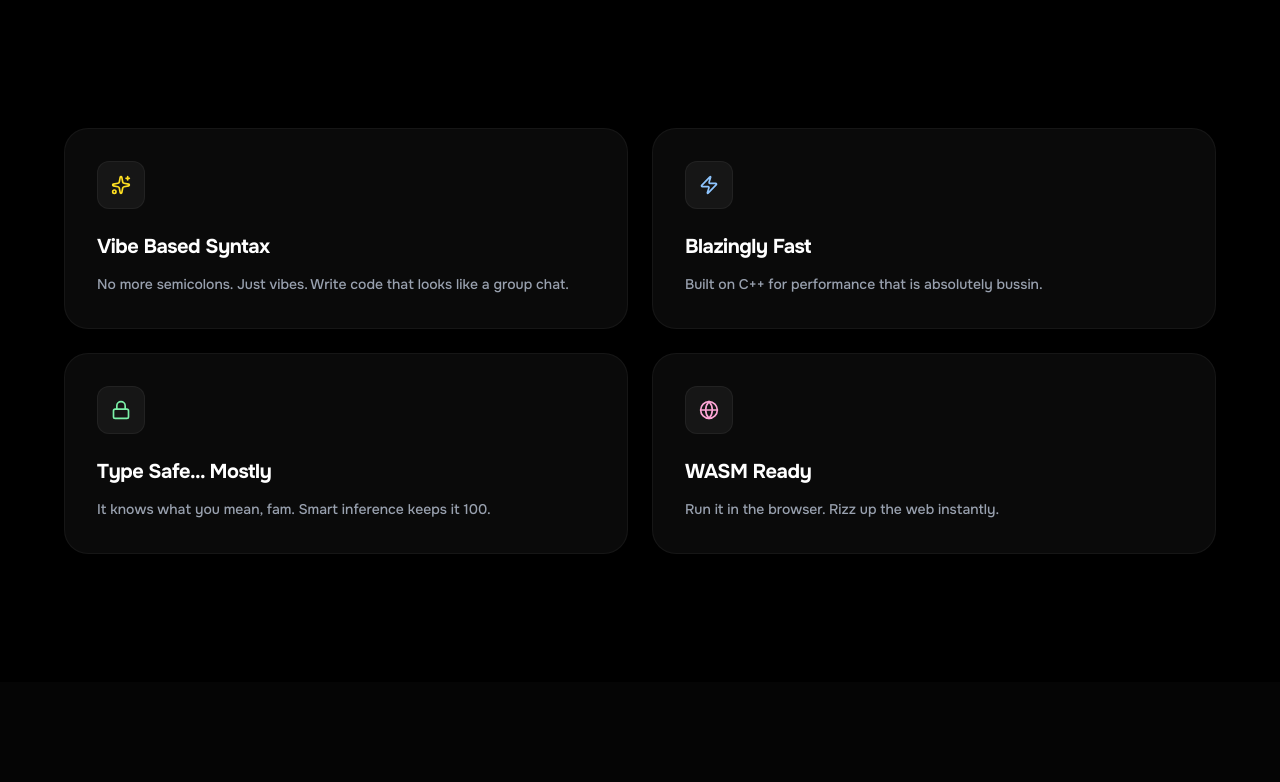
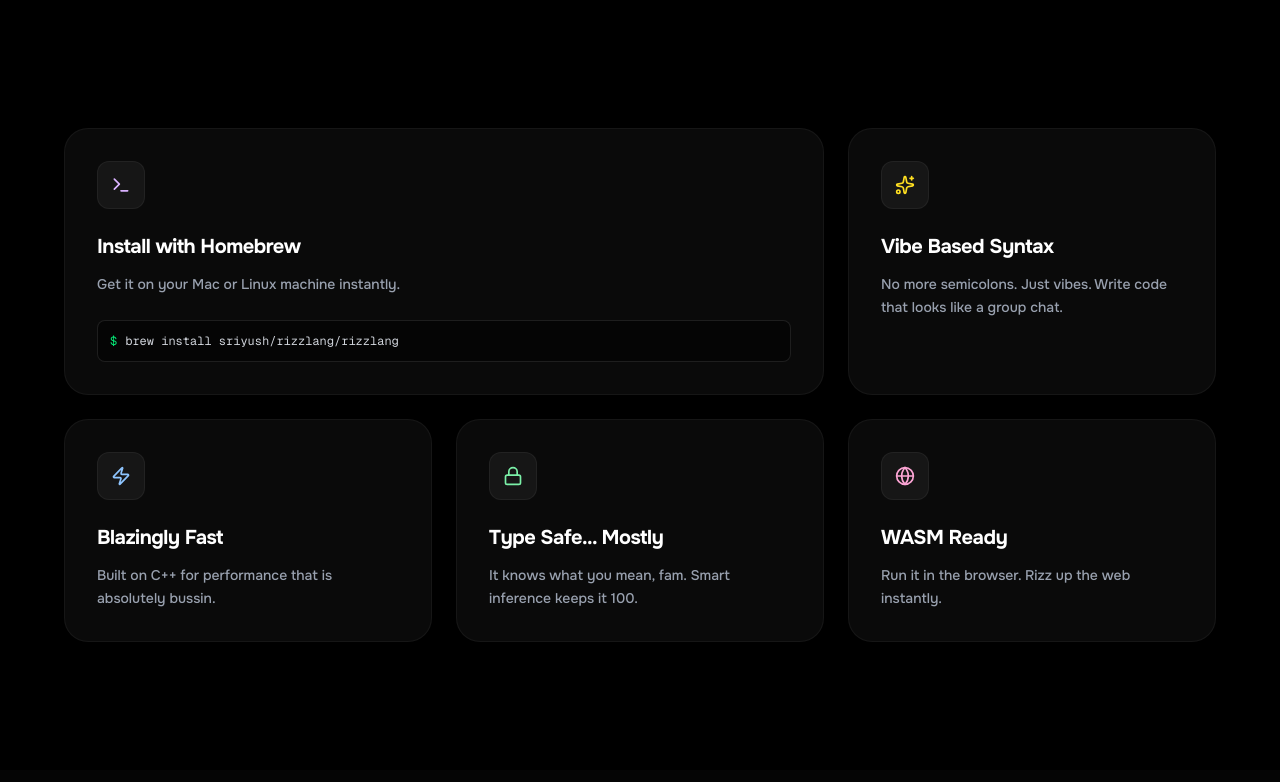
Before and after one commit to Sriyush/Rizzlang-Preview, a Next.js app: page / in a window 1280 px wide. Shown: the part 800-1582 px from the top of the page. Built offline with nearby package versions, Linux system fonts and the light colour scheme.

Commit message:
Refactor: Add Homebrew installation card and float animation fix

```diff
--- a/src/components/Features.tsx
+++ b/src/components/Features.tsx
@@ -1,9 +1,17 @@
 "use client";
 import React from 'react';
 import { motion } from 'framer-motion';
-import { Zap, Globe, Lock, Sparkles } from 'lucide-react';
+import { Zap, Globe, Lock, Sparkles, Terminal } from 'lucide-react';
 
 const features = [
+  {
+    title: "Install with Homebrew",
+    description: "Get it on your Mac or Linux machine instantly.",
+    icon: <Terminal className="w-5 h-5 text-purple-300" />,
+    gradient: "from-purple-500/20 to-indigo-500/20",
+    colSpan: "lg:col-span-2", // Special prop for grid layout
+    command: "brew install sriyush/rizzlang/rizzlang"
+  },
   {
     title: "Vibe Based Syntax",
     description: "No more semicolons. Just vibes. Write code that looks like a group chat.",
@@ -34,7 +42,7 @@ const Features: React.FC = () => {
   return (
     <section className="py-32 px-4 relative">
       <div className="container mx-auto max-w-6xl">
-        <div className="grid grid-cols-1 md:grid-cols-2 gap-6">
+        <div className="grid grid-cols-1 md:grid-cols-2 lg:grid-cols-3 gap-6">
           {features.map((feature, idx) => (
             <motion.div
               key={idx}
@@ -42,16 +50,25 @@ const Features: React.FC = () => {
               whileInView={{ opacity: 1, y: 0 }}
               transition={{ delay: idx * 0.1 }}
               viewport={{ once: true }}
-              className="group relative p-8 rounded-3xl bg-[#0a0a0a] border border-white/5 overflow-hidden hover:border-white/10 transition-colors"
+              className={`group relative p-8 rounded-3xl bg-[#0a0a0a] border border-white/5 overflow-hidden hover:border-white/10 transition-colors ${feature.colSpan || ''}`}
             >
               <div className={`absolute inset-0 bg-gradient-to-br ${feature.gradient} opacity-0 group-hover:opacity-10 transition-opacity duration-500`} />
 
-              <div className="relative z-10">
-                <div className="mb-6 w-12 h-12 rounded-xl bg-white/5 flex items-center justify-center border border-white/5 group-hover:scale-110 transition-transform duration-300">
-                  {feature.icon}
+              <div className="relative z-10 h-full flex flex-col justify-between">
+                <div>
+                    <div className="mb-6 w-12 h-12 rounded-xl bg-white/5 flex items-center justify-center border border-white/5 group-hover:scale-110 transition-transform duration-300">
+                    {feature.icon}
+                    </div>
+                    <h3 className="text-xl font-bold text-white mb-3 tracking-tight">{feature.title}</h3>
+                    <p className="text-gray-400 leading-relaxed text-sm font-medium">{feature.description}</p>
                 </div>
-                <h3 className="text-xl font-bold text-white mb-3 tracking-tight">{feature.title}</h3>
-                <p className="text-gray-400 leading-relaxed text-sm font-medium">{feature.description}</p>
+
+                {/* Special styling for Homebrew card */}
+                {feature.command && (
+                    <div className="mt-6 bg-black/50 rounded-lg p-3 font-mono text-xs text-gray-300 border border-white/10 flex items-center gap-2">
+                        <span className="text-green-400">$</span> {feature.command}
+                    </div>
+                )}
               </div>
             </motion.div>
           ))}
--- a/src/components/Hero.tsx
+++ b/src/components/Hero.tsx
@@ -67,7 +67,10 @@ const Hero: React.FC = () => {
       <motion.div
         initial={{ opacity: 0, rotate: -5 }}
         animate={{ opacity: 1, rotate: -5, y: [0, -15, 0] }}
-        transition={{ delay: 0.5, duration: 6, repeat: Infinity, ease: "easeInOut" }}
+        transition={{
+          opacity: { duration: 0.5, delay: 0.5 },
+          y: { duration: 6, repeat: Infinity, ease: "easeInOut" }
+        }}
         className="absolute bottom-20 left-10 hidden xl:block"
       >
         <div className="glass rounded-xl p-4 w-64 border border-white/10 shadow-2xl">
```
